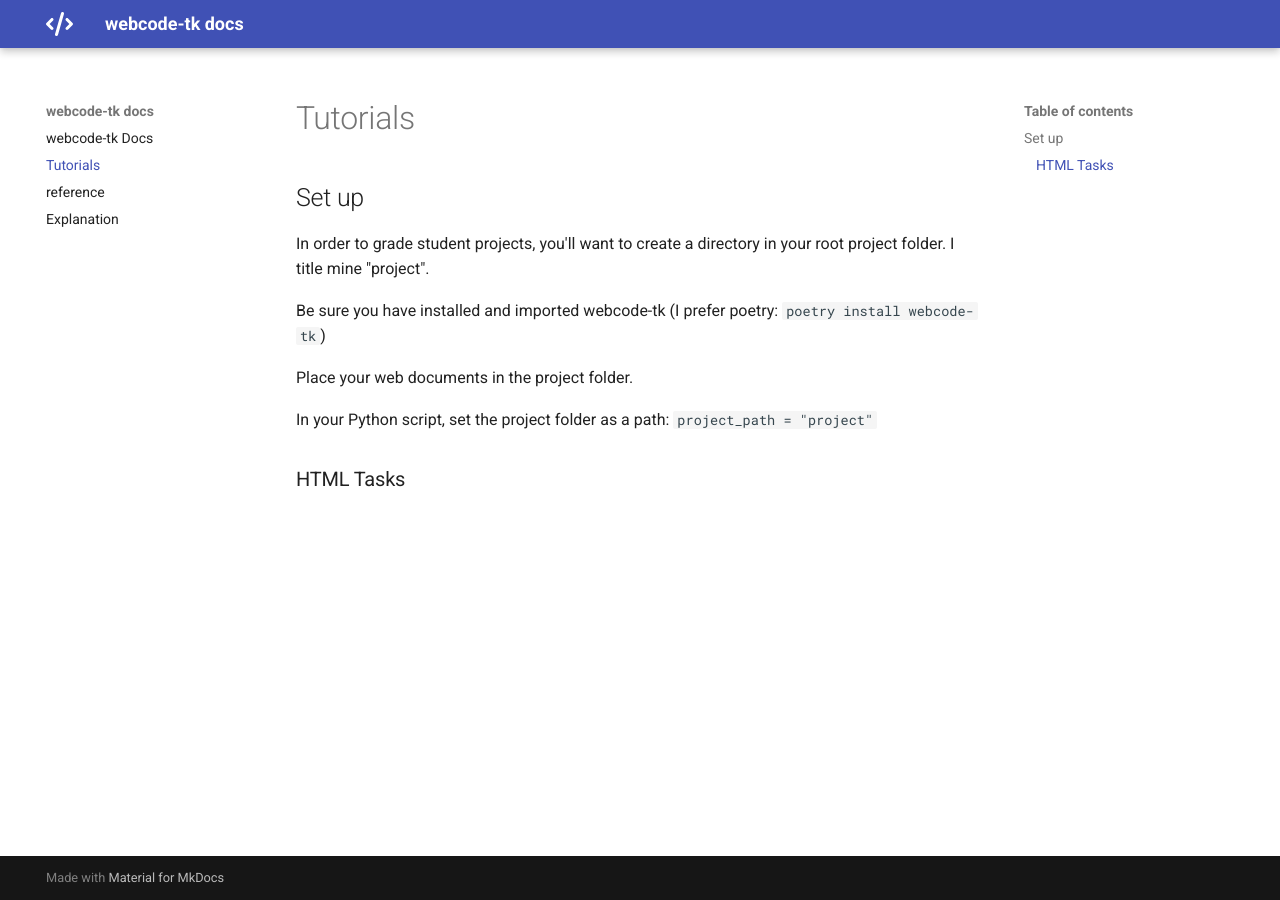
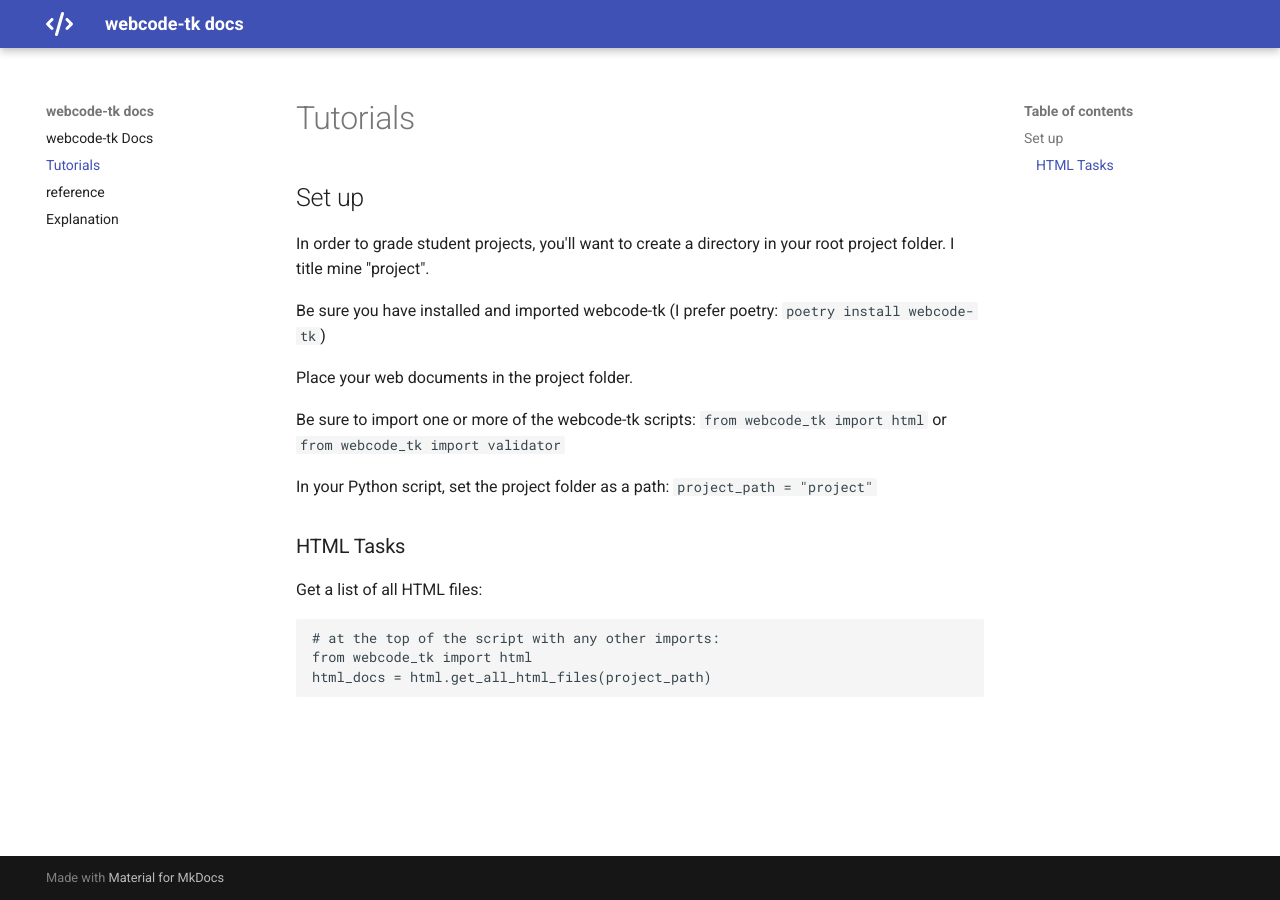
Before and after one commit to HundredVisionsGuy/webcode-tk, an MkDocs documentation site: the page built from docs/tutorials.md, in a window 1280 px wide. Built offline with MkDocs 1.6.1 and Material for MkDocs 9.7.7, drawn with Linux system fonts in a browser that asks for light colours.

Commit message:
adding some tutorial steps

````diff
--- a/docs/tutorials.md
+++ b/docs/tutorials.md
@@ -7,7 +7,18 @@ Be sure you have installed and imported webcode-tk (I prefer poetry: `poetry ins
 
 Place your web documents in the project folder.
 
+Be sure to import one or more of the webcode-tk scripts:
+`from webcode_tk import html`
+or
+`from webcode_tk import validator`
+
 In your Python script, set the project folder as a path:
 `project_path = "project"`
 
 ### HTML Tasks
+Get a list of all HTML files:
+```
+# at the top of the script with any other imports:
+from webcode_tk import html
+html_docs = html.get_all_html_files(project_path)
+```
````
Also changed, not shown: site/sitemap.xml, 1 other file.
